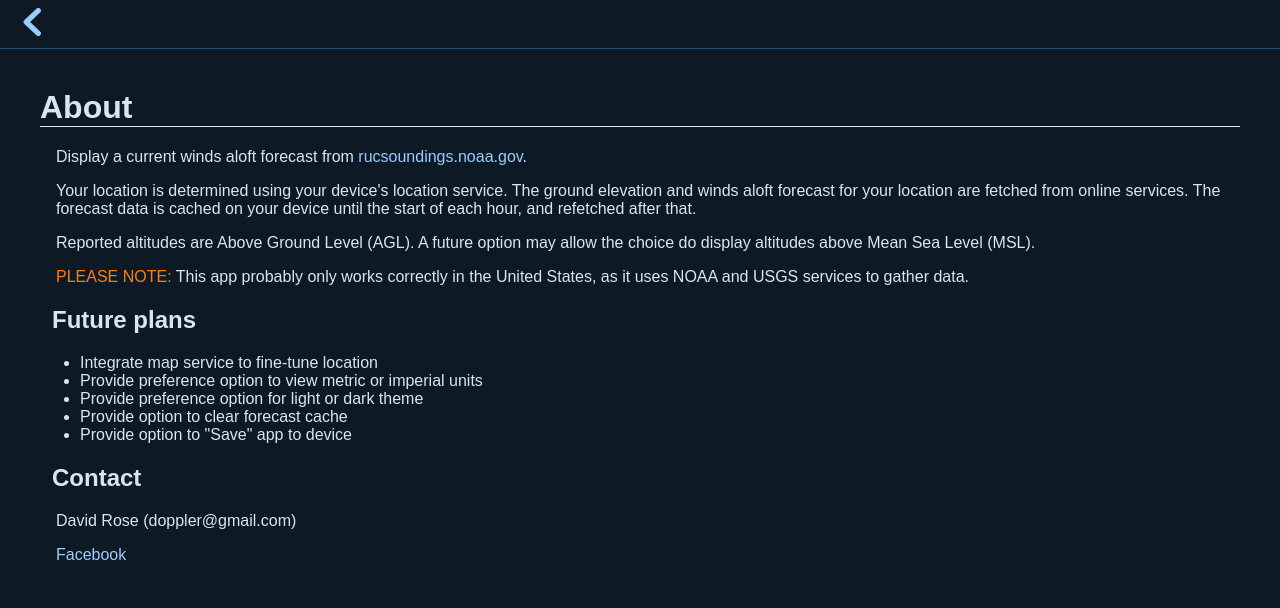
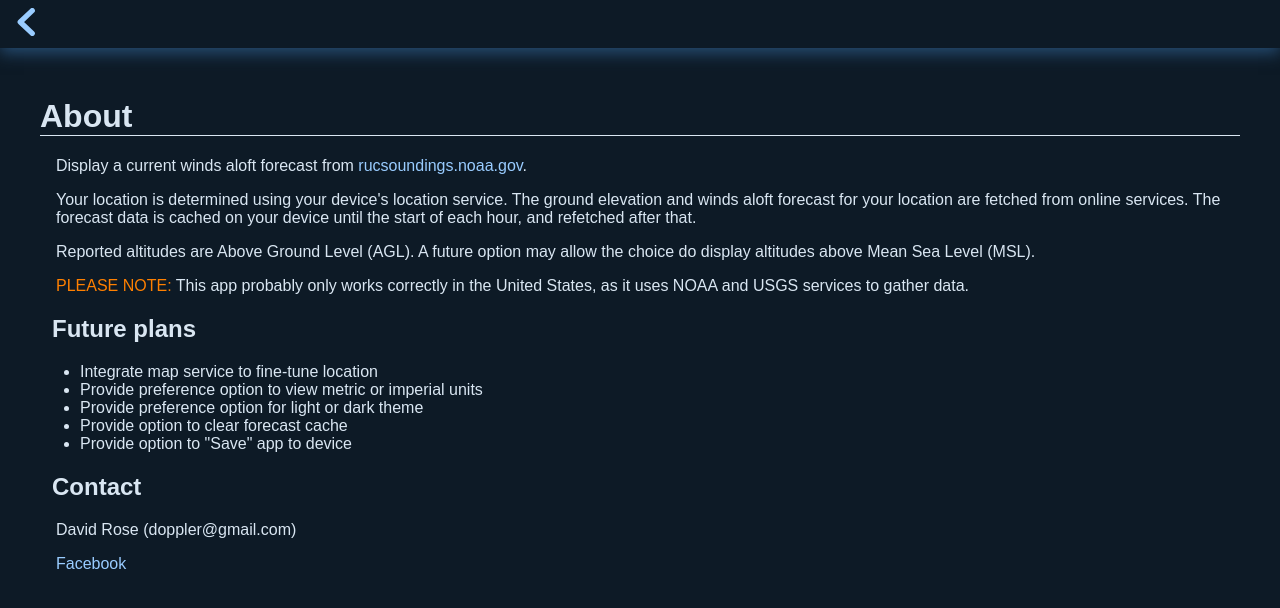
Before and after one commit to dopplerreflect/rap-winds-aloft, a React (Create React App) app: page /#/about in a window 1280 px wide. Shown: the top 608 px of the page. Built offline with nearby package versions, Linux system fonts and the light colour scheme.

Commit message:
change to grid layout. add nice box-shadow under header.

```diff
--- a/src/App.css
+++ b/src/App.css
@@ -7,8 +7,18 @@
   --hover-color: hsl(var(--hue), 100%, 50%);
   --warning-color: hsl(30, 100%, 50%);
 }
-.App {
+#App {
   font-family: Arial, Helvetica, sans-serif;
+  display: grid;
+  grid-template-rows: 3em auto;
+  grid-gap: 10px;
+}
+#Header {
+  position: sticky;
+  top: 0;
+  font-weight: bold;
+  background-color: var(--background-color);
+  box-shadow: 0px 5px 15px 0px var(--border-color);
 }
 code {
   white-space: pre;
@@ -27,17 +37,6 @@ a {
 a,
 a:visited {
   color: var(--highlight-color);
-}
-.Header {
-  min-height: 3em;
-  position: sticky;
-  top: 0;
-  font-weight: bold;
-  border-bottom: 1px solid var(--border-color);
-}
-.Header button {
-  background: none;
-  border: none;
 }
 .menu-icon {
   height: 2em;
@@ -124,7 +123,7 @@ button.icon {
   background: none;
   border: none;
   width: 3em;
-  margin: 0.5em 1.5em 0.5em 1em;
+  margin: 0.5em;
 }
 button.icon:hover {
   cursor: pointer;
--- a/src/App.tsx
+++ b/src/App.tsx
@@ -9,11 +9,11 @@ import WindsAloft from './components/WindsAloft';
 function App() {
   return (
     <Router>
-      <div className="App">
-        <div className="Header">
+      <div id="App">
+        <div id="Header">
           <Header />
         </div>
-        <div className="Main">
+        <div id="Main">
           <Switch>
             <Route path="/about">
               <About />
--- a/src/components/Menu.css
+++ b/src/components/Menu.css
@@ -5,8 +5,8 @@ ul.Menu {
 ul.Menu li {
   display: grid;
   grid-template-columns: auto 1.5em;
-  padding: 0.25em;
   font-size: 2em;
+  align-items: center;
   background-color: hsl(210, 50%, 30%);
   border: 2px solid var(--highlight-color);
   border-radius: 0.25em;
```
